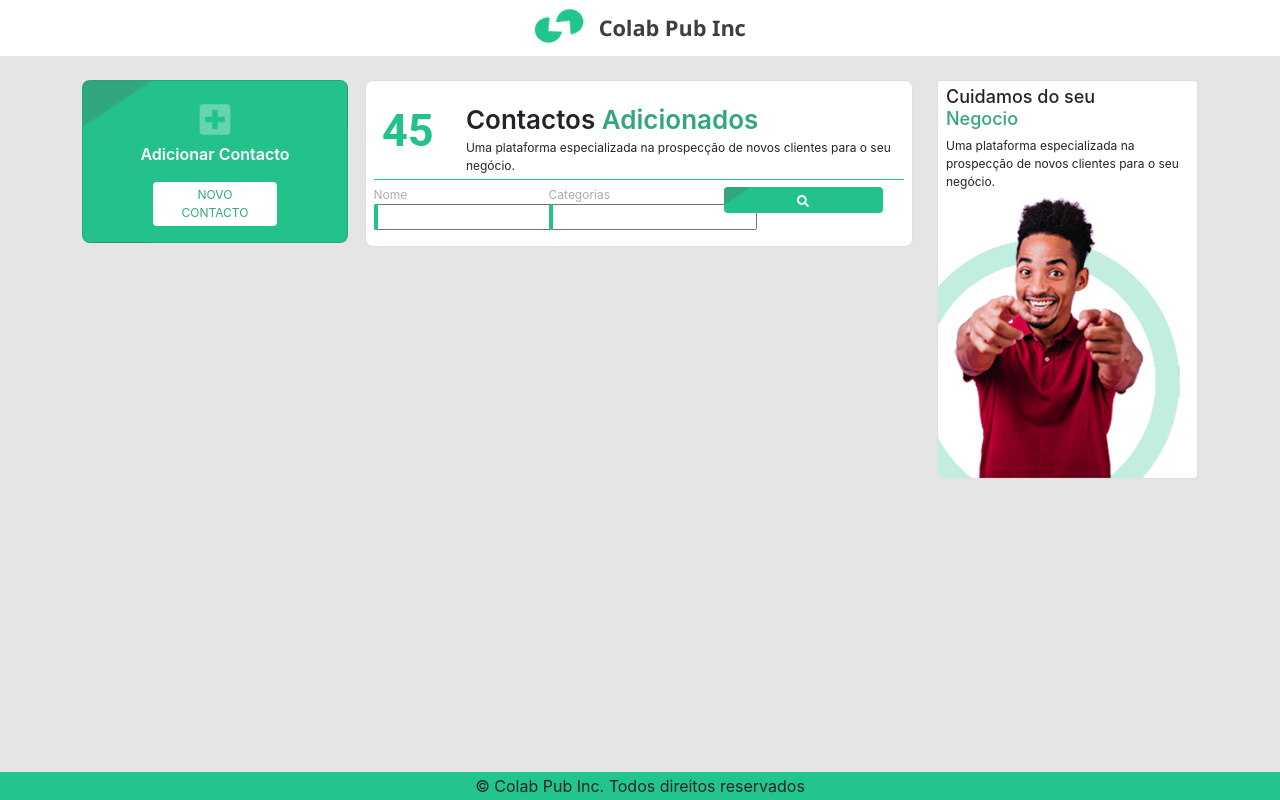
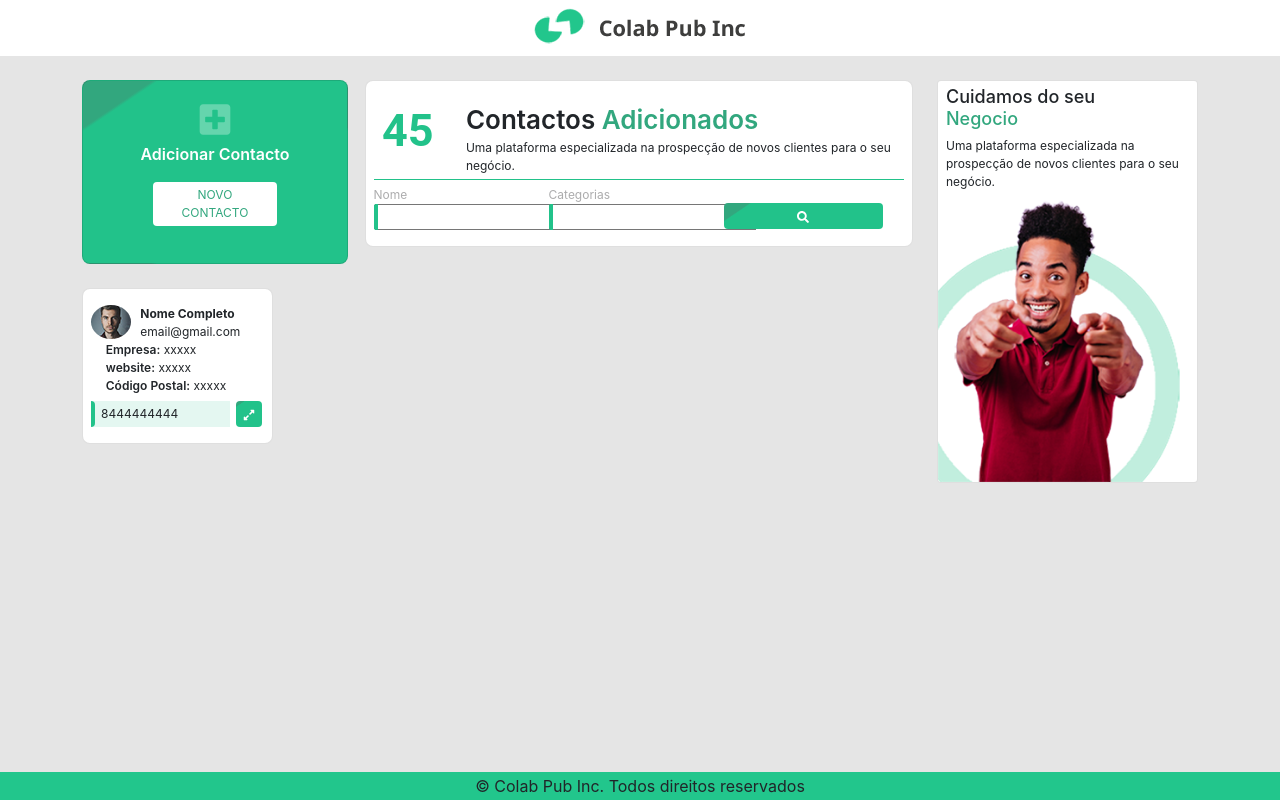
Before and after one commit to wilson-varela/Junior-Frontend-Dev-Challenge-Wilson-Varela, a React (Create React App) app: page / in a window 1280 px wide. Built offline with nearby package versions, Linux system fonts and the light colour scheme.

Commit message:
Finalizando a estrutura e estilos do card contacto

```diff
--- a/src/containers/mainContent/MainContent.js
+++ b/src/containers/mainContent/MainContent.js
@@ -5,8 +5,9 @@ import classes from './MainContent.module.scss';
 import Button from '../../components/ui/button/Button';
 import { FaPlusSquare } from "react-icons/fa";
 import {FaSearch} from "react-icons/fa";
+import {FaExpandAlt} from "react-icons/fa";
 import Input from '../../components/ui/input/Input';
-
+import ContactImg from '../../assets/images/contact.jpg';
 class MainContent extends Component{
     render(){
         return(
@@ -54,9 +55,39 @@ class MainContent extends Component{
                         </div>
                     </div>
                 </Card>
-                <div>
+                <div className={classes.LineSeparator}></div>
 
-                </div>
+                <Card width={classes.ExtraSmallCard} mr={classes.Mr}>
+                    <div className={`row ${classes.ContactDetails}`}>
+                        <div className="col-3"><img src={ContactImg}/></div>
+                        <div className="col-9">
+                            <p className={classes.SemMargem}><b>Nome Completo</b></p>
+                            <p className={` ${classes.SemMargem}`}>email@gmail.com</p>
+                        </div>
+                        <div className={`col-12 ${classes.ContactDetailsBody}`}>
+                            <p className={` ${classes.SemMargem}`}><span className={classes.Bold}>Empresa:</span> xxxxx</p>
+                            <p className={` ${classes.SemMargem}`}><span className={classes.Bold}>website:</span> xxxxx</p>
+                            <p className={` ${classes.SemMargem}`}><span className={classes.Bold}>Código Postal:</span> xxxxx</p>
+                        </div>
+                        <div className="col-12">
+                            <span className={classes.LeftBorder}></span>
+                            <div className={`${classes.ContactDetailsFooter} ${classes.FloatLeft}`}>8444444444</div>
+                            <Button
+                                width={classes.ExtraSmallBtn}
+                                bgColor={classes.GreenBg}
+                                color={classes.WhiteCl}
+                                hover={classes.BtnGreen}
+
+                                >
+                                    <FaExpandAlt/>
+                            </Button>
+                        </div>
+
+                    </div>
+                </Card>
+
+
+
             </Auxiliar>
         )
     }
--- a/src/containers/mainContent/MainContent.module.scss
+++ b/src/containers/mainContent/MainContent.module.scss
@@ -1,3 +1,18 @@
+//gerais
+.TextAlignCenter{
+    text-align: center;
+}
+
+.FloatLeft{
+    float: left;
+}
+//Espaço entre os cards contactos e os cards criar novo e filtro
+.LineSeparator{
+    width: 100%;
+    float: left;
+    height: 20px;
+}
+
 //Colors and bg
 .GreenBg{
     background: rgb(50,167,126);
@@ -18,26 +33,36 @@
     font-weight: 600;
 }
 //Cards
-.SmallCard, .MediumCard, .LargeCard{
+.SmallCard, .MediumCard, .LargeCard, .ExtraSmallCard{
     width:100%;
     padding: 5px 8px;
     float:left;
     border-radius: 8px;
+    margin-bottom: 4px;
+}
+.ExtraSmallCard{
+    width: 48%;
+    margin-right:2%;
 }
 
 
-.TextAlignCenter{
-    text-align: center;
-}
 
 
 @media (min-width:768px) {
+    .ExtraSmallCard{
+        width: 23%;
+        margin-right: 2%;
+    }
+    .ExtraSmallCard:nth-child(4n){
+        margin-right: 0;
+    }
     .SmallCard{
         width:32%;
     }
     .MediumCard{
         width:66%;
     }
+
 
     .Ml{
         margin-left: 2%;
@@ -48,10 +73,15 @@
 
 
 
+
 }
 
 //Buttons
-
+.ExtraSmallBtn{
+    width: 15%;
+    padding: 4px !important;
+    font-size: 12px !important;
+}
 .SmallBtn{
     width:30%;
 }
@@ -60,7 +90,7 @@
 }
 
 .BtnFiltro{
-    margin-top: 17px;
+    margin-top: 17px!important;
     font-size: 12.8px;
 }
 
@@ -75,7 +105,7 @@
 }
 //Adiciona margin-bottom ao botao novo contacto
 .BtnNovomb{
-    margin-bottom: 21px;
+    margin-bottom: 21px!important;
 }
 
 //Icons
@@ -108,7 +138,9 @@
     margin: 0;
     font-size: 12px;
 }
-
+.SemMargem{
+    margin:0;
+}
 //Div Filtro
 .Separador{
     border-top: 1px solid #22C28A;
@@ -127,3 +159,38 @@
     width:50%;
     float: left;
 }
+
+//Contactos
+.Contacts{
+    margin-top:10px;
+}
+//Card detalhes do contacto
+.ContactDetails{
+    font-size: 12px;
+}
+.ContactDetails img{
+    border-radius: 50%;
+}
+
+.ContactDetailsBody{
+    width:85%;
+    margin: 0 auto;
+    margin-bottom: 6px;
+}
+.ContactDetailsFooter{
+    width:80%;
+    background: #E4F7F1;
+    padding: 4px 10px;
+    margin-right: 4%;
+}
+
+.LeftBorder{
+    content: "";
+    position: absolute;
+    display: block;
+    width: 4px;
+    height: 25.5px;
+    background: #22C28A;
+    border-top-right-radius: 6px;
+    border-bottom-right-radius: 6px;
+}
```
Also changed, not shown: src/assets/images/contact.jpg (added).
